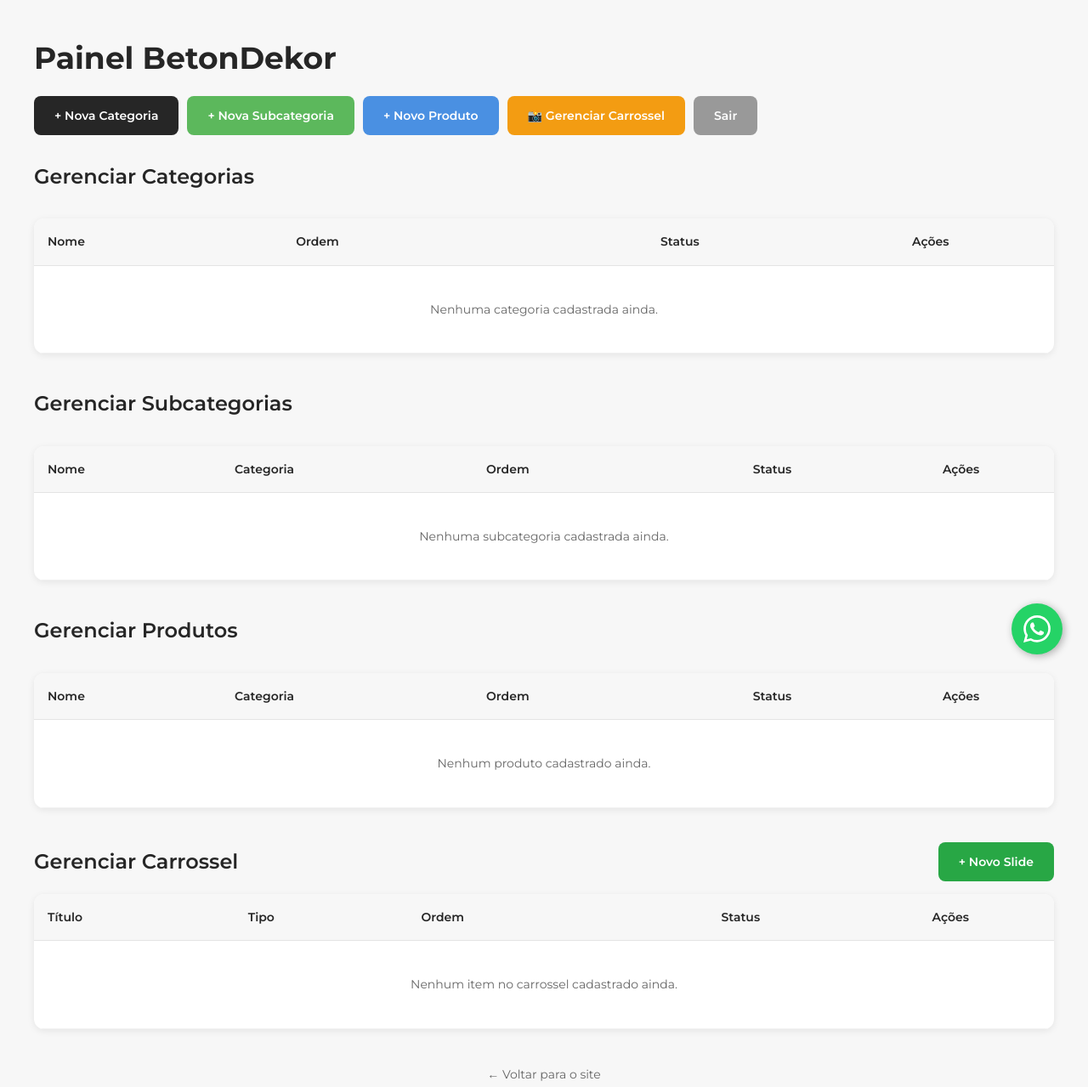
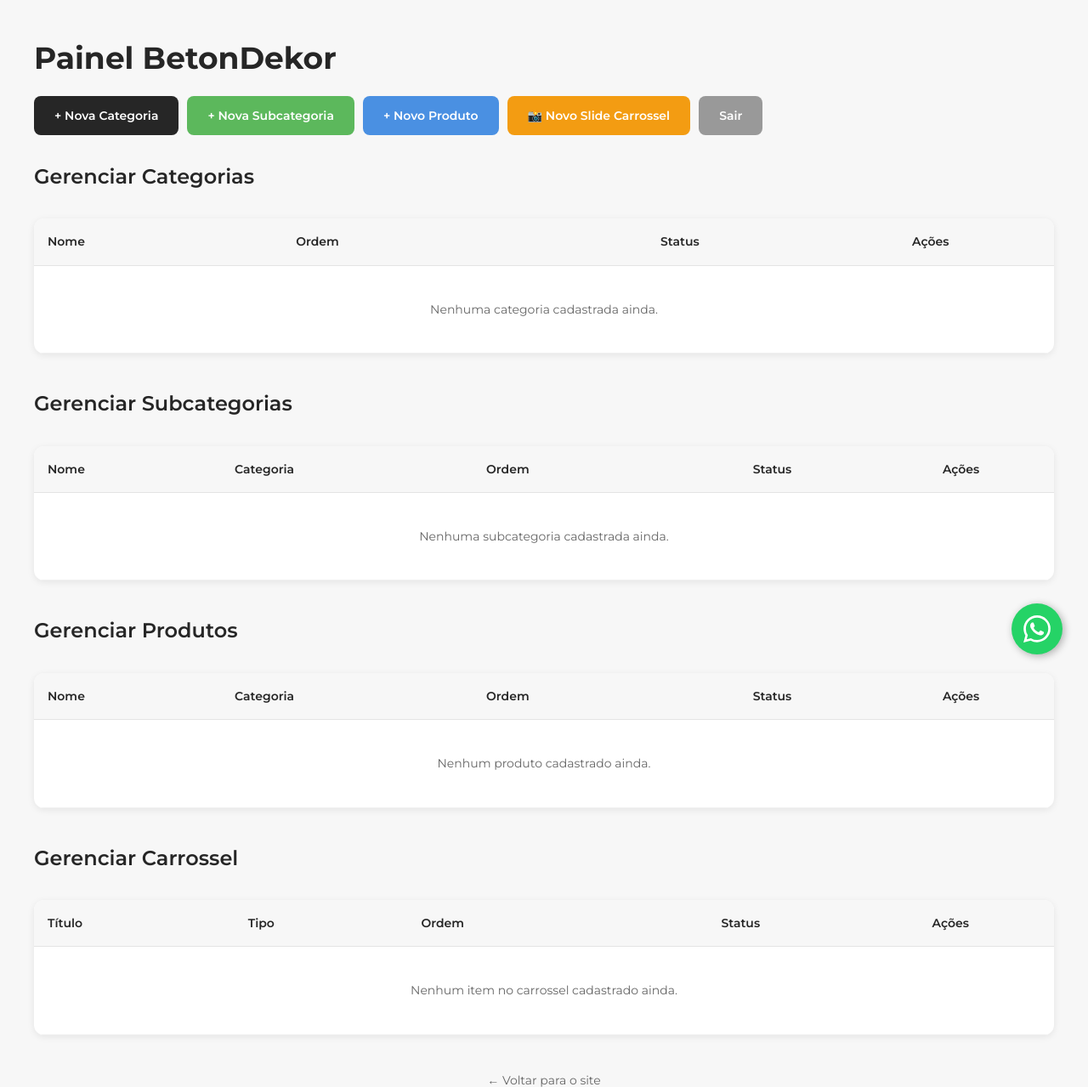
Before and after one commit to HudsonFranco/Beton-Dekor, a Django app: page /admin/produtos/ in a window 1280 px wide. Shown: the top 1279 px of the page at 85% size. Run offline with Django 5.2, Linux system fonts and the light colour scheme; the visitor is signed in with stand-in values (Sample User, id 1); data that the repository does not hold is empty; parts of the project's set-up code (start-up, migrations or seed data) failed here and were passed over; some libraries are stand-ins or nearby versions.

Commit message:
Admin: Carrossel integrado no painel principal

```diff
--- a/templates/core/admin/produtos_list.html
+++ b/templates/core/admin/produtos_list.html
@@ -280,7 +280,7 @@
                 <a href="{% url 'admin-categoria-create' %}" class="admin-btn" style="background: #262626;">+ Nova Categoria</a>
                 <a href="{% url 'admin-subcategoria-create' %}" class="admin-btn" style="background: #5cb85c;">+ Nova Subcategoria</a>
                 <a href="{% url 'admin-produto-create' %}" class="admin-btn" style="background: #4A90E2;">+ Novo Produto</a>
-                <a href="{% url 'admin-destaques' %}" class="admin-btn" style="background: #f39c12;">📸 Gerenciar Carrossel</a>
+                <a href="{% url 'admin-destaque-create' %}" class="admin-btn" style="background: #f39c12;">📸 Novo Slide Carrossel</a>
                 <a href="{% url 'logout' %}" class="admin-btn" style="background: #999;">Sair</a>
             </div>
         </div>
@@ -429,10 +429,7 @@
 
         <!-- Painel de Destaques (Carrossel) -->
         <div style="margin-top: 40px;">
-            <div style="display: flex; justify-content: space-between; align-items: center; margin-bottom: 15px;">
-                <h3 class="admin-section-title" style="margin: 0;">Gerenciar Carrossel</h3>
-                <a href="{% url 'admin-destaque-create' %}" class="admin-btn" style="background: #28a745;">+ Novo Slide</a>
-            </div>
+            <h3 class="admin-section-title">Gerenciar Carrossel</h3>
 
             <div class="admin-table-wrapper">
                 <table class="admin-table">
```
